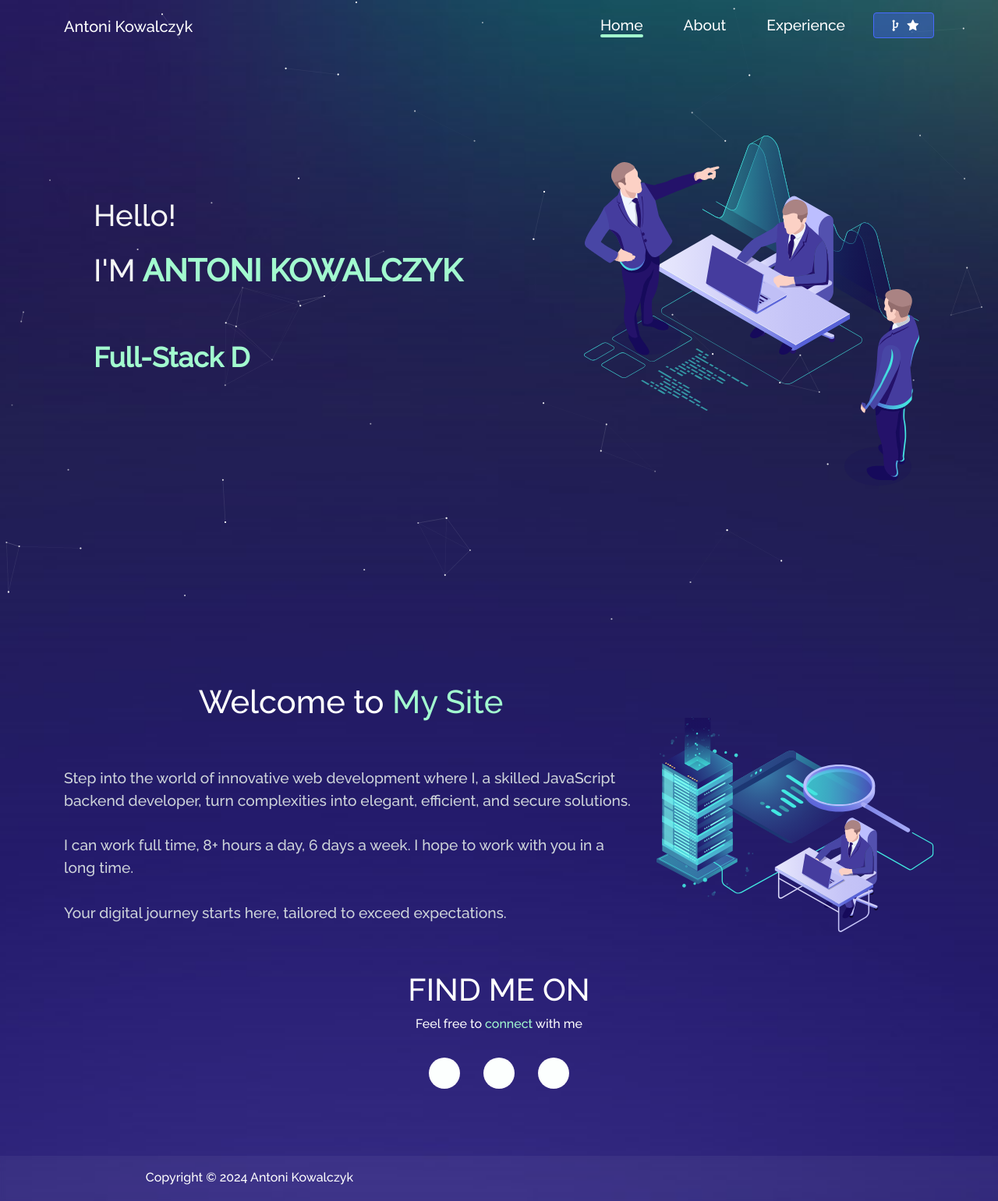
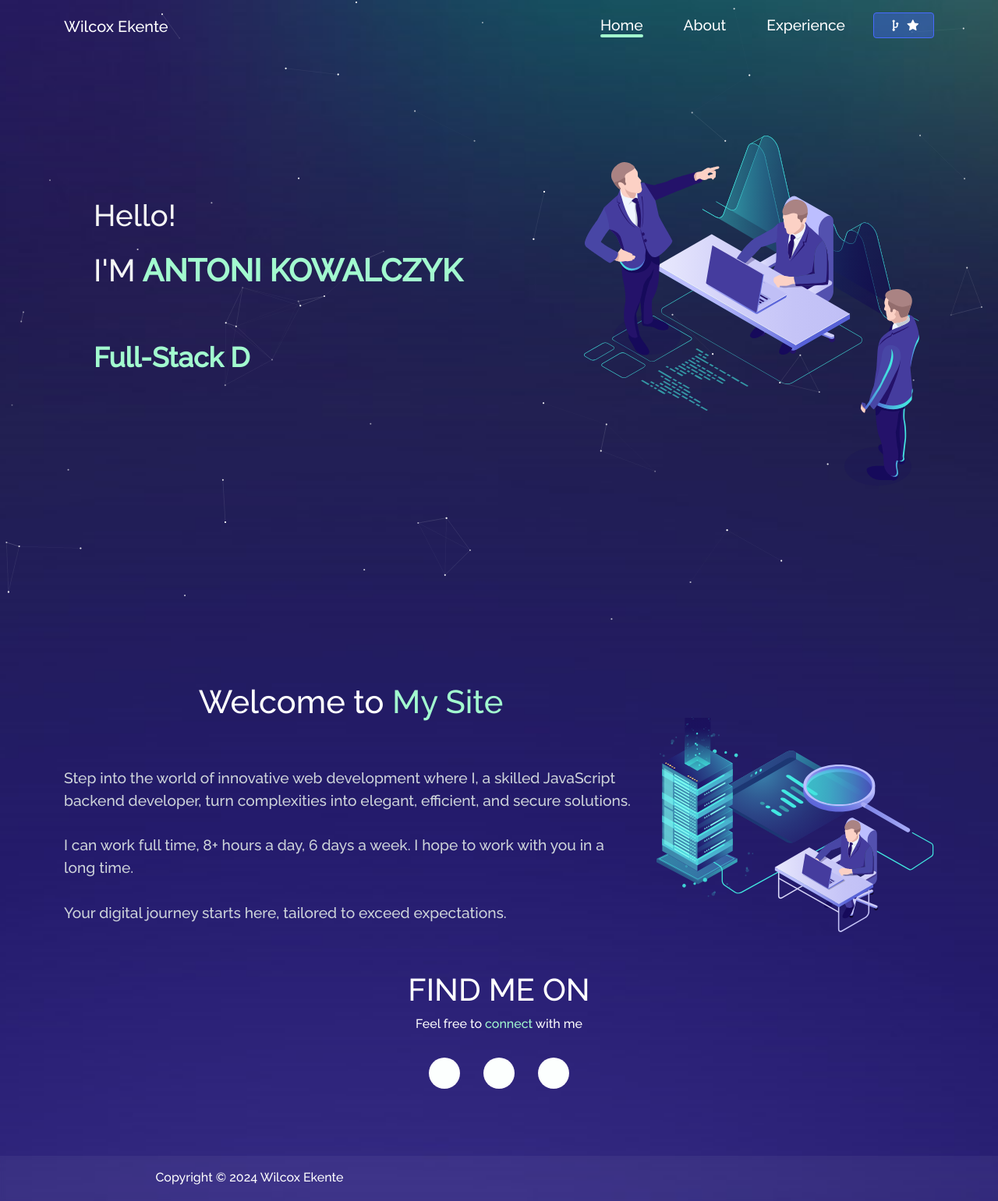
Before and after one commit to poxii/my-portfolio, a React (Create React App) app: page / in a window 1280 px wide. Shown: the whole page at 78% size. Built offline with nearby package versions, Linux system fonts and the light colour scheme; some icons are missing.

Commit message:
chore: remove names

```diff
--- a/public/index.html
+++ b/public/index.html
@@ -7,7 +7,7 @@
     <meta name="theme-color" content="#000000" />
     <meta name="description" content="Web site created using create-react-app" />
     <link rel="manifest" href="%PUBLIC_URL%/manifest.json" />
-    <title>Antoni Kowalczyk | Portfolio</title>
+    <title>Wilcox Ekente | Portfolio</title>
     <meta name="description" content="Self Developed personal website build with React.js" />
   </head>
 
--- a/src/components/About/AboutCard.jsx
+++ b/src/components/About/AboutCard.jsx
@@ -7,7 +7,7 @@ export default function AboutCard() {
       <Card.Body>
         <blockquote className="blockquote mb-0">
           <p style={{ textAlign: 'left' }}>
-            Hi, everyone, I'm Antoni Kowalczyk.
+            Hi, everyone, I'm Wilcox Ekente.
             <br />
             I am a Results-driven JavaScript Full-stack Developer with a specialization and strong inclination toward
             backend development.
--- a/src/components/Footer.jsx
+++ b/src/components/Footer.jsx
@@ -9,7 +9,7 @@ export default function Footer() {
     <Container fluid className="footer">
       <Row>
         <Col md="6" className="footer-copywright">
-          <h3>Copyright &copy; {year} Antoni Kowalczyk</h3>
+          <h3>Copyright &copy; {year} Wilcox Ekente</h3>
         </Col>
         <Col md="6" className="footer-body">
           <ul className="footer-icons">
--- a/src/components/Navbar.jsx
+++ b/src/components/Navbar.jsx
@@ -26,7 +26,7 @@ export default function NavBar() {
     <Navbar expanded={expand} fixed="top" expand="md" className={navColour ? 'sticky' : 'navbar'}>
       <Container>
         <Navbar.Brand as={Link} to={'/'} className="d-flex white">
-          Antoni Kowalczyk
+          Wilcox Ekente
         </Navbar.Brand>
         <Navbar.Toggle
           aria-controls="responsive-navbar-nav"
```
Also changed, not shown: public/manifest.json.
